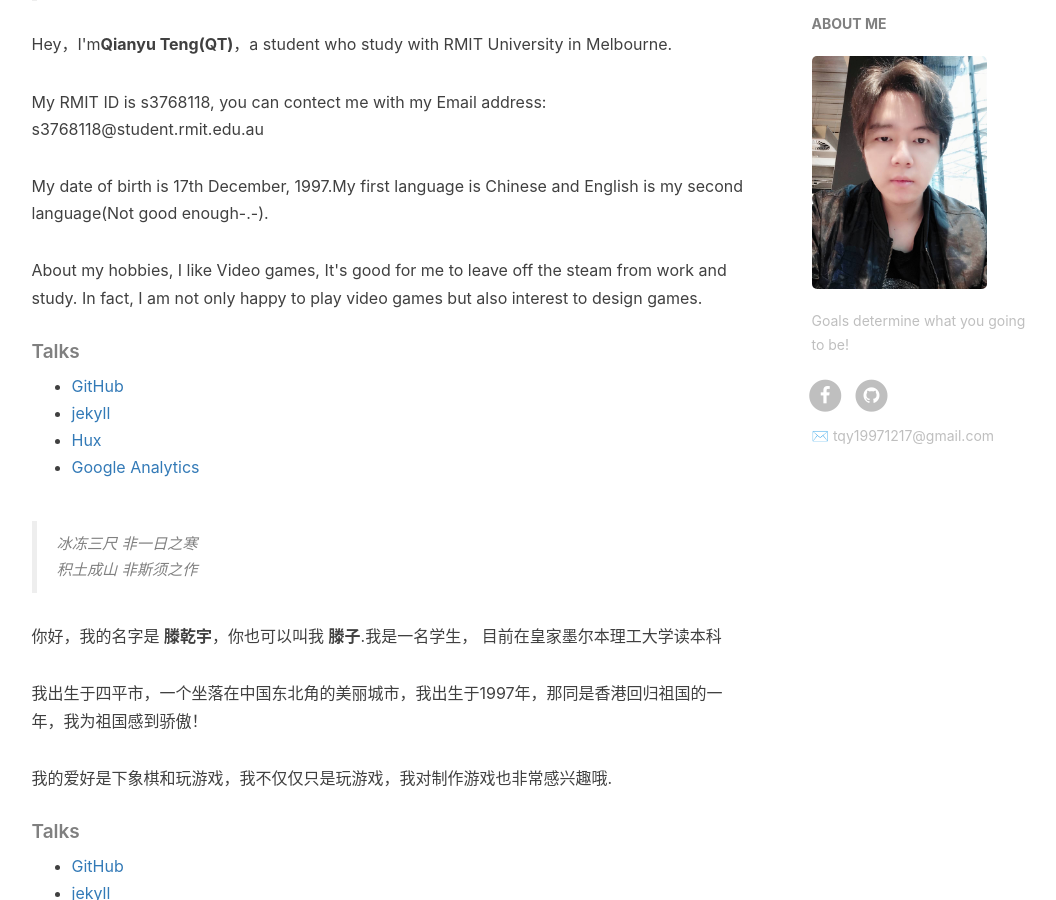
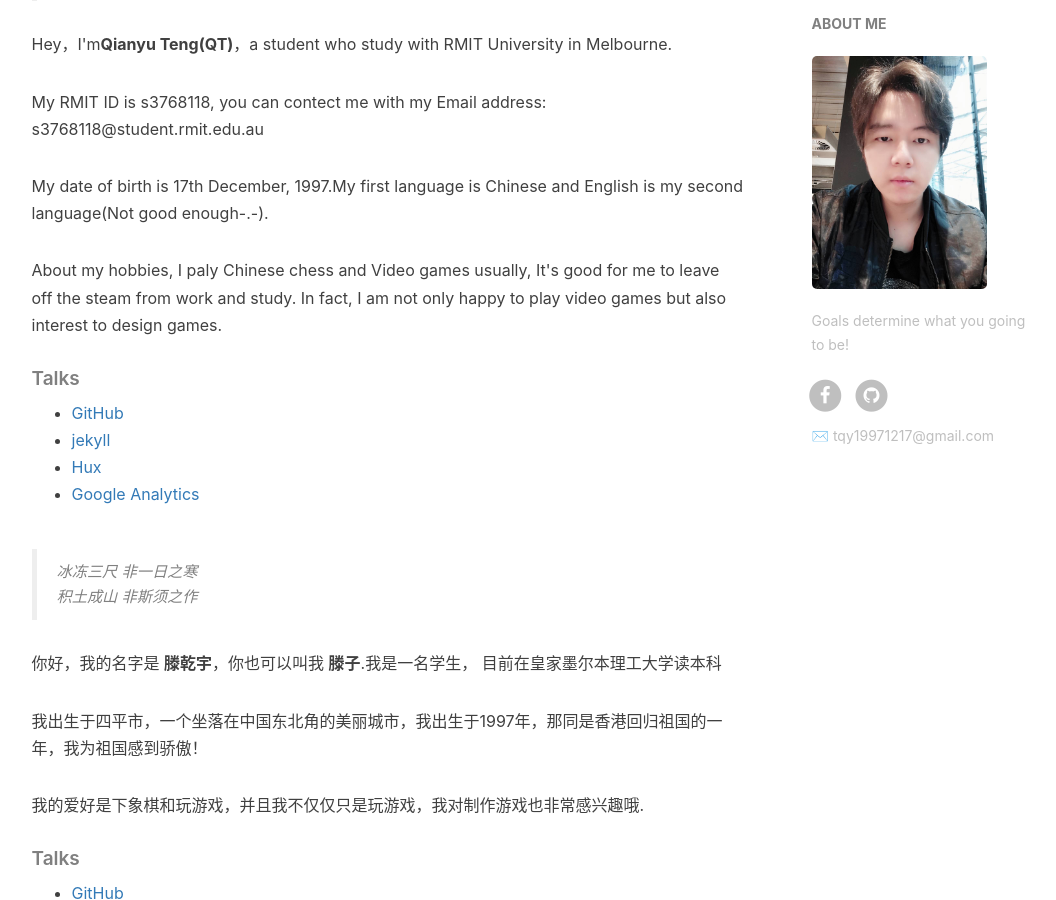
Before and after one commit to s3695944/QianyuTeng.github.io, a Jekyll site: the page built from about.html, in a window 1280 px wide and 900 px high, scrolled down 528 px. Shown: the whole window, without its empty margins (136-1192 px from the left). Built offline with Jekyll 4.4.1, drawn with Linux system fonts in a browser that asks for light colours; nearby versions of some CDN libraries; comment, search, counter and statistics services are not loaded.

Commit message:
Update about.html

```diff
--- a/about.html
+++ b/about.html
@@ -24,7 +24,7 @@ header-img: "img/3.jpg"
 
     <p> My date of birth is 17th December, 1997.My first language is Chinese and English is my second language(Not good enough-.-).</p>
 
-    <p> About my hobbies, I like Video games, It's good for me to leave off the steam from work and study. In fact, I am not only happy to play video games but also interest to design games.</p>
+    <p> About my hobbies, I paly Chinese chess and Video games usually, It's good for me to leave off the steam from work and study. In fact, I am not only happy to play video games but also interest to design games.</p>
 
     <h5>Talks</h5>
 
@@ -45,7 +45,7 @@ header-img: "img/3.jpg"
 
     <p>我出生于四平市，一个坐落在中国东北角的美丽城市，我出生于1997年，那同是香港回归祖国的一年，我为祖国感到骄傲！</p>
 
-    <p>我的爱好是下象棋和玩游戏，我不仅仅只是玩游戏，我对制作游戏也非常感兴趣哦.</p>
+    <p>我的爱好是下象棋和玩游戏，并且我不仅仅只是玩游戏，我对制作游戏也非常感兴趣哦.</p>
 
     <h5>Talks</h5>
 
```
